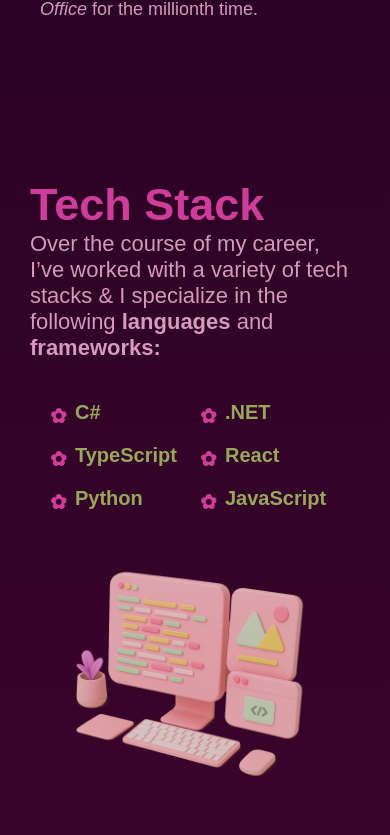
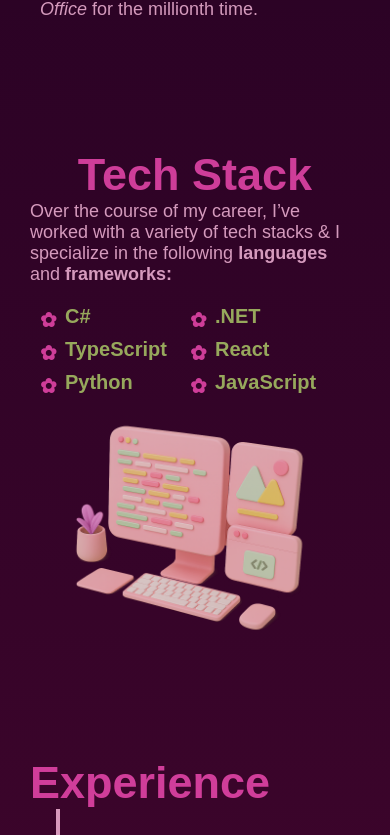
Before and after one commit to divyasoneji/Portfolio, a React (Vite) app: page / in a window 390 px wide. Shown: the part 1015-1850 px from the top of the page. Built offline with nearby package versions, Linux system fonts and the light colour scheme; a web font is replaced by a local one.

Commit message:
Fix Tech Stack Mobile Layout

```diff
--- a/src/styles/TechStack.css
+++ b/src/styles/TechStack.css
@@ -66,16 +66,17 @@
 @media only screen and (max-width: 720px) {
   #tech-stack {
     padding-bottom: 30%;
+    padding-top: 10px;
   }
 
   #tech-stack-title {
-    justify-content: left;
+    justify-content: center;
   }
 
   #tech-stack li {
     font-size: 20px;
     padding-left: 25px;
-    padding-bottom: 20px;
+    padding-bottom: 10px;
   }
 
   #tech-stack ul {
@@ -83,11 +84,16 @@
   }
 
   .tech-stack-description {
-    font-size: 22px;
+    font-size: 18px;
   }
 
   .tech-stack-container {
     flex-direction: column;
+  }
+
+  .tech-stack-list{
+    padding-left: 10px;
+    margin: 0px;
   }
 
   .pc-pic {
```
